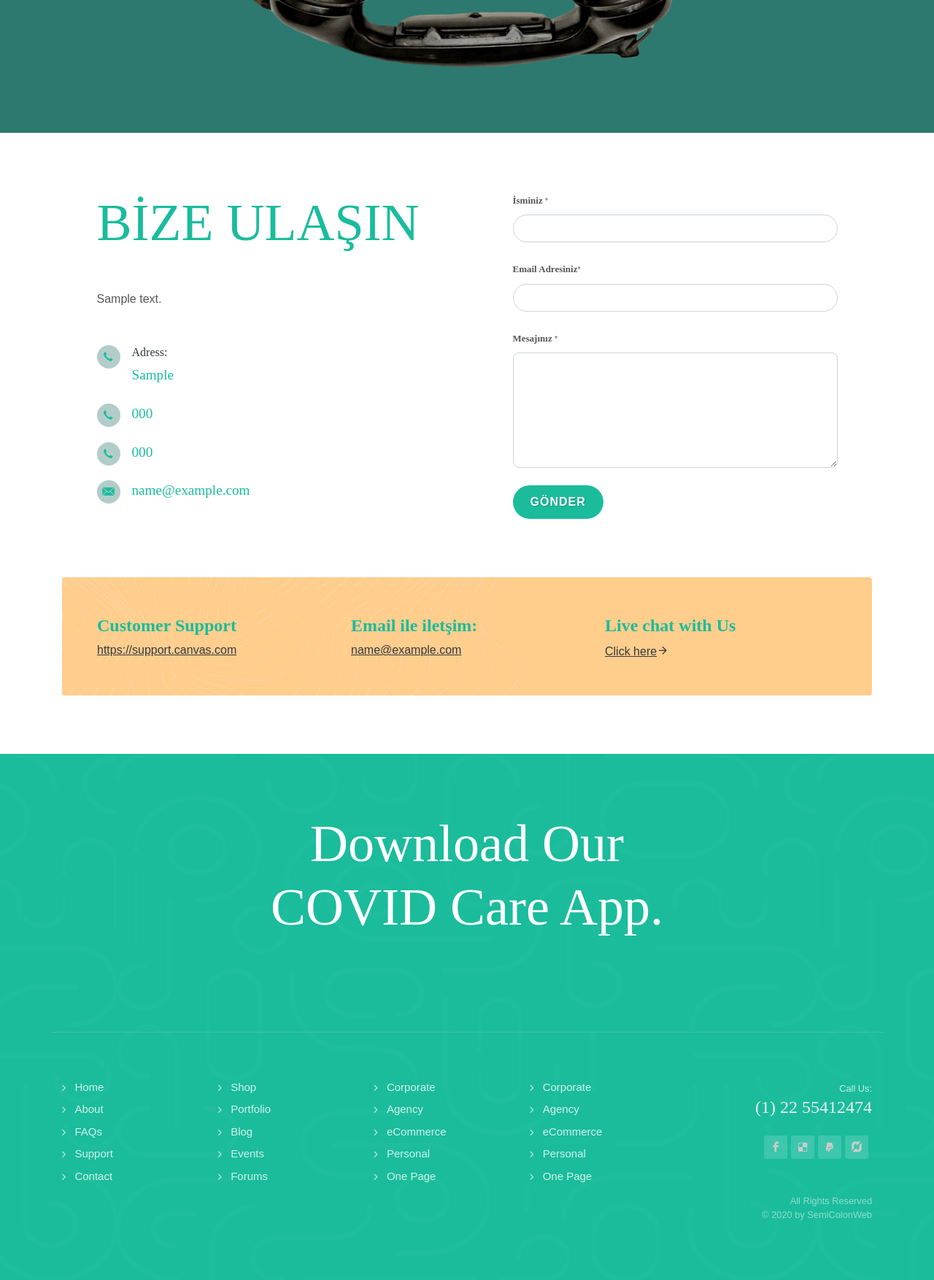
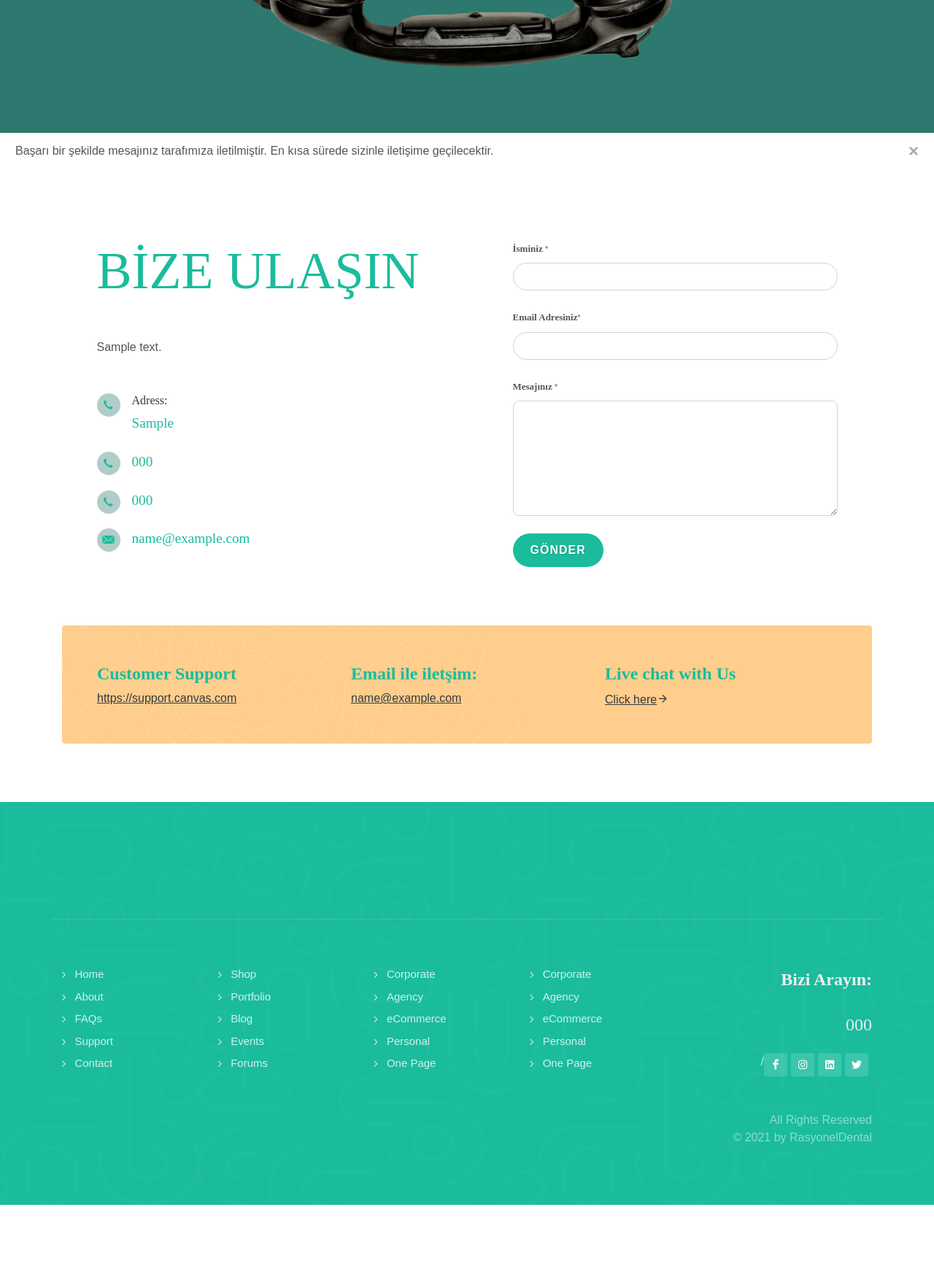
Before and after one commit to kpnemre/Django_Dentalenjektor, a Django app: page /iletisim/ in a window 1280 px wide. Shown: the part 594-2348 px from the top of the page at 73% size. After the commit the page ends 2245 px from the top, so only its background shows below. Run offline with Django 3.2, Linux system fonts and the light colour scheme; tables that the repository leaves empty hold one stand-in row (values such as "Sample post"); some libraries are stand-ins or nearby versions.

Commit message:
Changed footer

```diff
--- a/pages/views.py
+++ b/pages/views.py
@@ -20,8 +20,7 @@ def index(request):
         "homedetails":homedetails,
         "homefooterup":homefooterup,
         "first_middle_header": first_middle_header,
-        "last_middle_header": last_middle_header
-        #"main_headers": main_headers,
+        "last_middle_header": last_middle_header,
         #"dropdown_headers":dropdown_headers,
         # "headers": headers,
     }
@@ -43,10 +42,7 @@ def contact(request):
             messages.error(request, 'Lütfen tüm alanları doldurunuz.')
             return redirect("pages:contact")
 
-        messages.success(request, 'Başarı bir şekilde mesajınız tarafımıza iletilmiştir. En kısa sürede sizinle iletişime geçilecektir.')
-
-
-
+    messages.success(request, 'Başarı bir şekilde mesajınız tarafımıza iletilmiştir. En kısa sürede sizinle iletişime geçilecektir.')
 
     context = {
 
@@ -56,7 +52,6 @@ def contact(request):
         "setting":setting,
         #"active_offer": "active"
     }
-
     return render(request, "contact.html", context)
 
 def about(request):
--- a/templates/include/footer.html
+++ b/templates/include/footer.html
@@ -10,7 +10,7 @@
 
             <div class="row justify-content-center">
                 <div class="col-md-7 mb-3 text-center">
-                    <h3 class="display-3 font-weight-normal font-display mb-5 text-white">Download Our COVID Care App.</h3>
+                    <!-- <h3 class="display-3 font-weight-normal font-display mb-5 text-white">Download Our COVID Care App.</h3> -->
                     <!-- <a href="#" class="button button-light button-large rounded-pill bg-color-2 text-dark px-4 py-2 h-op-09 op-ts">Register</a> -->
                     <!-- <a href="#" class="button button-light button-large bg-white rounded-pill color px-4 py-2 ml-2 h-op-09 op-ts">Download App</a> -->
                 </div>
@@ -68,31 +68,23 @@
 
                         <div class="row">
                             <div class="col-12 mb-3">
-                                <small>Call Us:</small>
-                                <h4 class="h4">(1) 22 55412474</h4>
+                                <h3>Bizi Arayın:</h3>
+                                <!-- <h4 class="h4">{{setting.phone}}</h4> -->
+                                <h4 class="h4">{{setting.phone}}</h4>
                             </div>
 
                             <div class="col-12 d-flex justify-content-center justify-content-lg-end">
-                                <a href="#" class="social-icon si-small si-light si-facebook">
-                                    <i class="icon-facebook"></i>
-                                    <i class="icon-facebook"></i>
-                                </a>
-                                <a href="#" class="social-icon si-small si-light si-delicious">
-                                    <i class="icon-delicious"></i>
-                                    <i class="icon-delicious"></i>
-                                </a>
-                                <a href="#" class="social-icon si-small si-light si-paypal">
-                                    <i class="icon-paypal"></i>
-                                    <i class="icon-paypal"></i>
-                                </a>
-                                <a href="#" class="social-icon si-small si-light si-flattr">
-                                    <i class="icon-flattr"></i>
-                                    <i class="icon-flattr"></i>
-                                </a>
+
+                                {% url 'pages:home' %}
+                                    <a href="{{setting.facebook_url}}" class="social-icon si-small si-light si-facebook"><i class="icon-facebook"></i></a>
+                                    <a href="{{setting.instagram_url}}" class="social-icon si-small si-light si-instagram"><i class="icon-instagram"></i></a>
+                                    <a href="{{setting.linkedin_url}}" class="social-icon si-small si-light si-linkedin"><i class="icon-linkedin"></i></a>
+                                    <a href="{{setting.twitter_url}}" class="social-icon si-small si-light si-twitter"><i class="icon-twitter"></i></a>
+
                             </div>
 
-                            <div class="col-12 mt-5 text-white-50 text-smaller">
-                                All Rights Reserved <br>&copy; 2020 by SemiColonWeb<br>
+                            <div class="col-12 mt-5 text-white-50 ">
+                                All Rights Reserved <br>&copy; 2021 by RasyonelDental<br>
                             </div>
                         </div>
 
```
Also changed, not shown: templates/include/navbar copy.html (deleted, +0 -46 lines), templates/index.html (+10 -8 lines).
